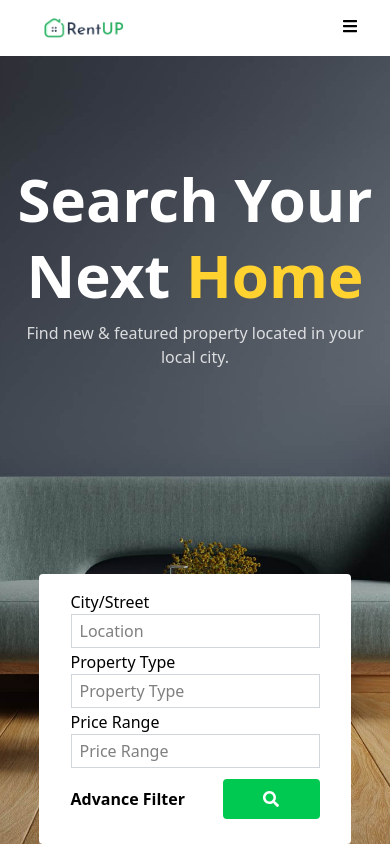
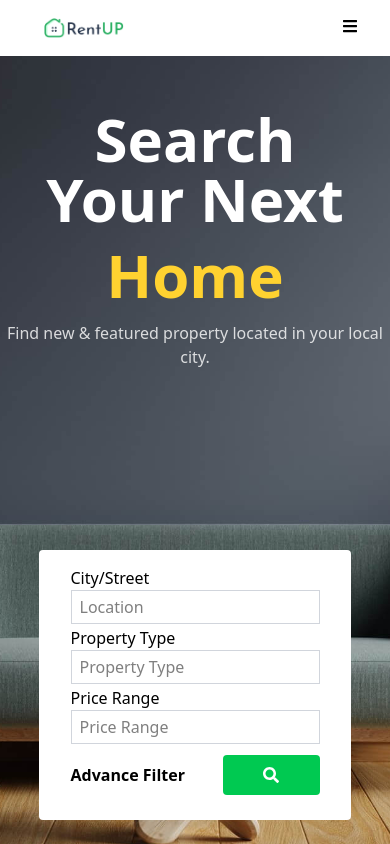
Before and after one commit to Adekunle-hub/rentup, a React (Vite) app: page / in a window 390 px wide. Shown: the top 844 px of the page. Built offline with nearby package versions, Linux system fonts and the light colour scheme.

Commit message:
Hero Responsiveness Librarary

```diff
--- a/src/components/Body.jsx
+++ b/src/components/Body.jsx
@@ -24,17 +24,18 @@ const Body = () => {
 
    return (
 
-    <section className="overflow-hidden flex flex-col justify-center items-center relative h-screen bg-cover bg-center"
+    <section className="overflow-hidden flex flex-col justify-center items-center relative h-[110dvh] bg-cover bg-center"
       style = {{
       backgroundImage: `url("/banner (2).png")`
       }}>
 
-      <div className="inset-0 absolute   top-[20%] " >
-        <h1 className='font-bold  sm:w-[60%]  md:w-[40%] xl:w-[37%] text-sm-20  text-center text-white text-6xl'>Search Your Next <span className=' mt-4 sm:mt-8 inline-block text-amber-300'>Home</span></h1>
-        <p className='text-white text-center text-base lg:text-xl  mb-3  px-2.5 mt-4 sm:mt-8 opacity-80'> Find new & featured property located in your local city.</p>
-      </div>
 
-        <fieldset className='bg-white w-[80vw] items-center justify-center rounded-sm sm:rounded-lg mt-[10vh] p-4 gap-0.5 sm:gap-4 grid grid-rows-4  sm:grid-cols-4 sm:grid-rows-1 absolute bottom-0'>
+      <section className=' flex mx-auto w-[80%] flex-col items-center gap-y-[10vh] justify-between'>
+        <fieldset className="flex justify-center text-center sm:w-[60%] mt-2rem w-[100%] mx-auto items-center  flex-col" >
+          <h1 className='font-bold text-sm-20 text-white text-6xl'>Search Your Next <span className=' mt-4 sm:mt-8 inline-block text-amber-300'>Home</span></h1>
+          <p className='text-white w-[130%] text-base lg:text-xl  mb-3  px-2.5 mt-4 sm:mt-8 opacity-80'> Find new & featured property located in your local city.</p>
+        </fieldset>
+        <fieldset className='bg-white w-[80vw] items-center justify-center rounded-sm sm:rounded-lg mt-[10vh] p-4 gap-0.5 sm:gap-4 grid grid-rows-4  sm:grid-cols-4 sm:grid-rows-1 '>
           {placeHolders.map((detail)=>{
              return (<form key={detail.id} >
              <div className=' min-w-[100%] '>
@@ -52,6 +53,9 @@ const Body = () => {
 
            </div>
       </fieldset>
+      </section>
+
+
 
 
 
```
